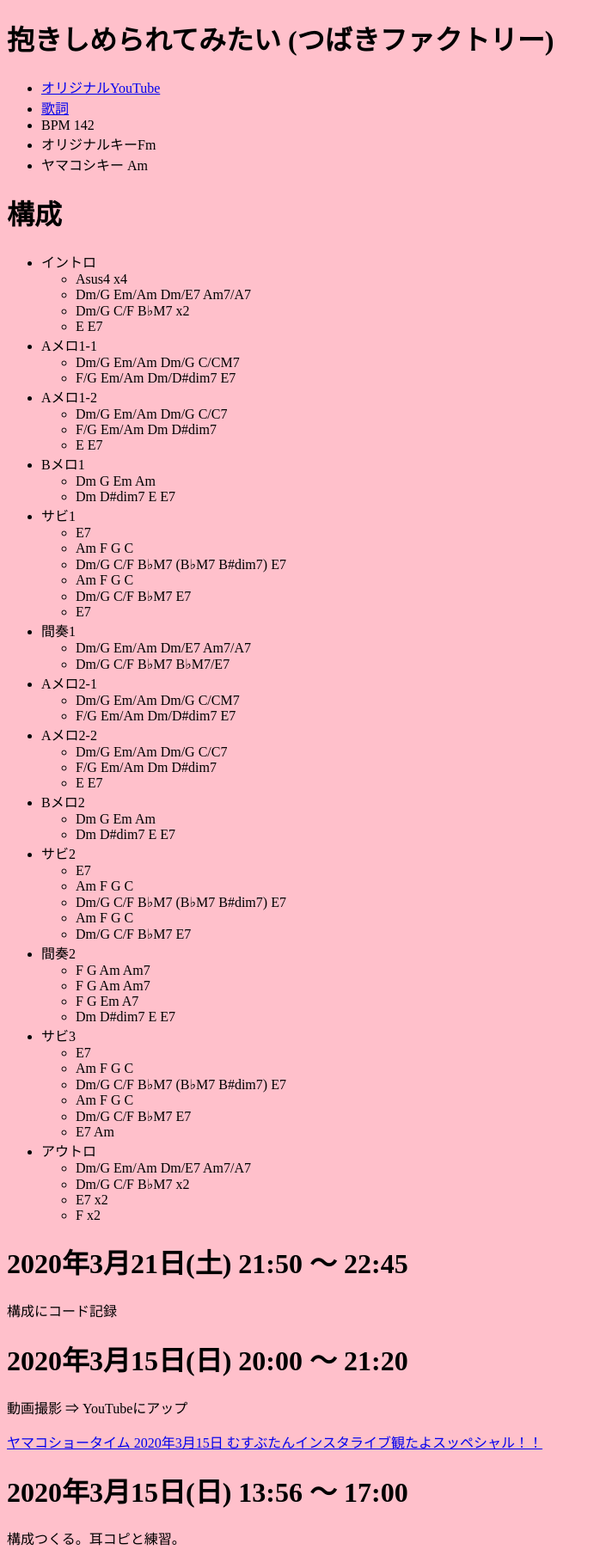
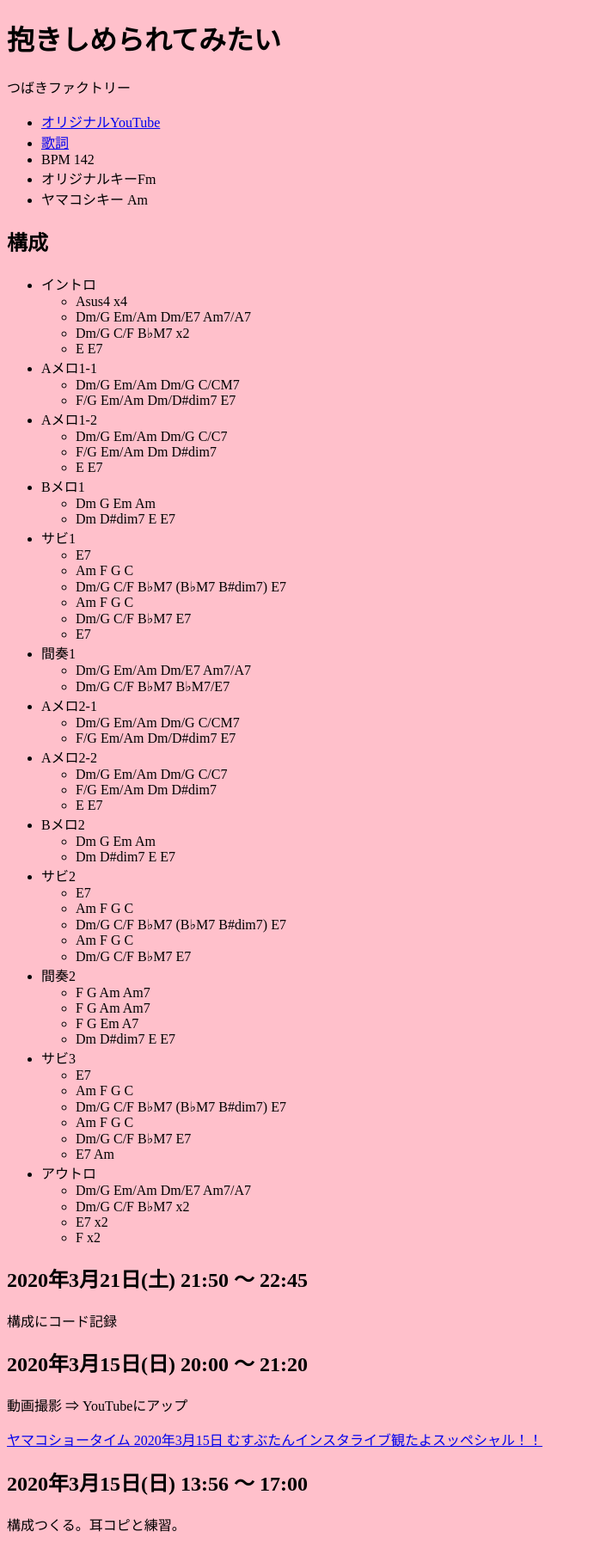
Before and after one commit to takaoyamakoshi/momochi, a Jekyll site: the page built from showtime/number/dakishimerarete_mitai.md, in a window 1280 px wide. Shown: the whole page at 86% size, without its empty margins (0-698 px from the left). Built offline with Jekyll 4.4.1, drawn with Linux system fonts in a browser that asks for light colours; our own code applies the rules of GitHub Pages for plain Markdown files.

```diff
--- a/showtime/number/dakishimerarete_mitai.md
+++ b/showtime/number/dakishimerarete_mitai.md
@@ -1,4 +1,6 @@
-# 抱きしめられてみたい (つばきファクトリー)
+# 抱きしめられてみたい
+
+つばきファクトリー
 
 - [オリジナルYouTube](https://www.youtube.com/watch?v=wJqZLPB9Jlg)
 - [歌詞](http://j-lyric.net/artist/a05b4c9/l04f02c.html)
@@ -6,7 +8,7 @@
 - オリジナルキーFm
 - ヤマコシキー Am
 
-# 構成
+## 構成
 
 - イントロ
   - Asus4 x4
@@ -67,16 +69,16 @@
   - E7 x2
   - F x2
 
-# 2020年3月21日(土) 21:50 ～ 22:45
+## 2020年3月21日(土) 21:50 ～ 22:45
 
 構成にコード記録
 
-# 2020年3月15日(日) 20:00 ～ 21:20
+## 2020年3月15日(日) 20:00 ～ 21:20
 
 動画撮影 ⇒ YouTubeにアップ
 
 [ヤマコショータイム 2020年3月15日 むすぶたんインスタライブ観たよスッペシャル！！](https://www.youtube.com/watch?v=PtJ_92vNOmg)
 
-# 2020年3月15日(日) 13:56 ～ 17:00
+## 2020年3月15日(日) 13:56 ～ 17:00
 
 構成つくる。耳コピと練習。
```
